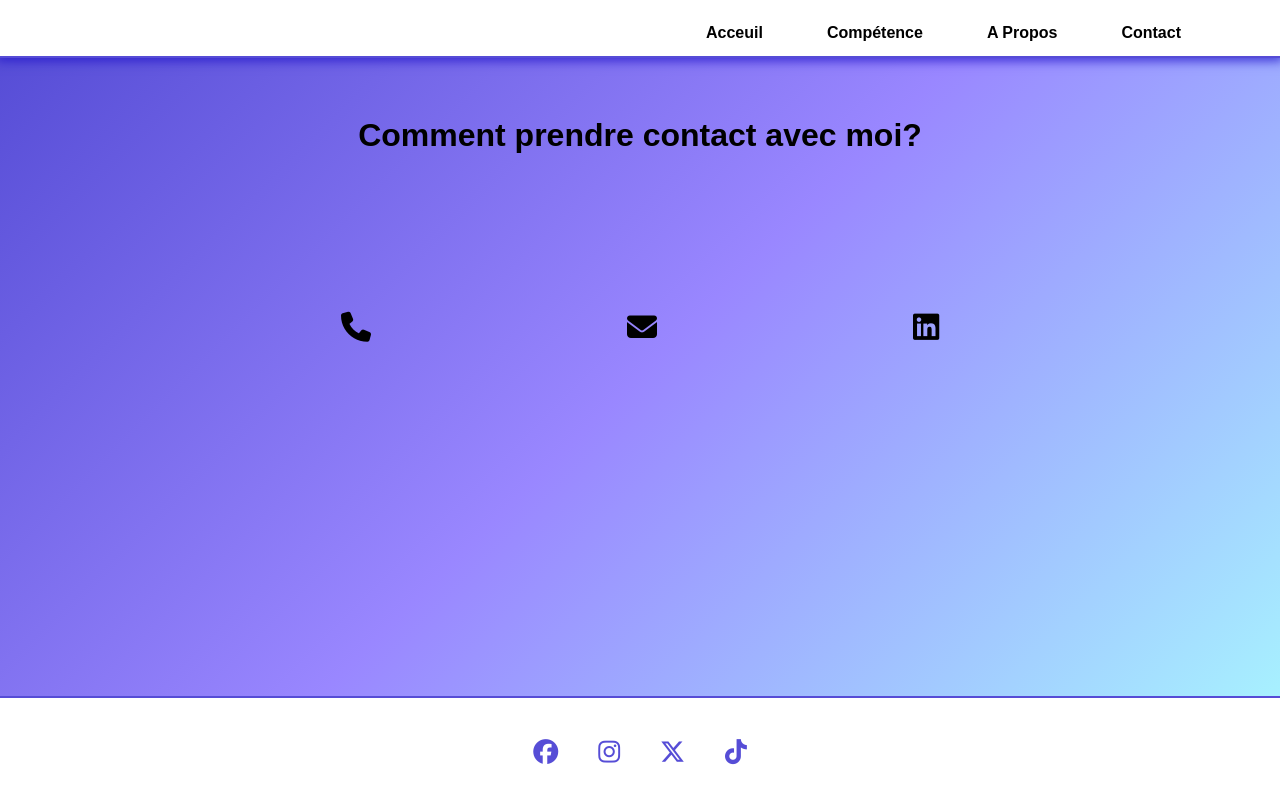
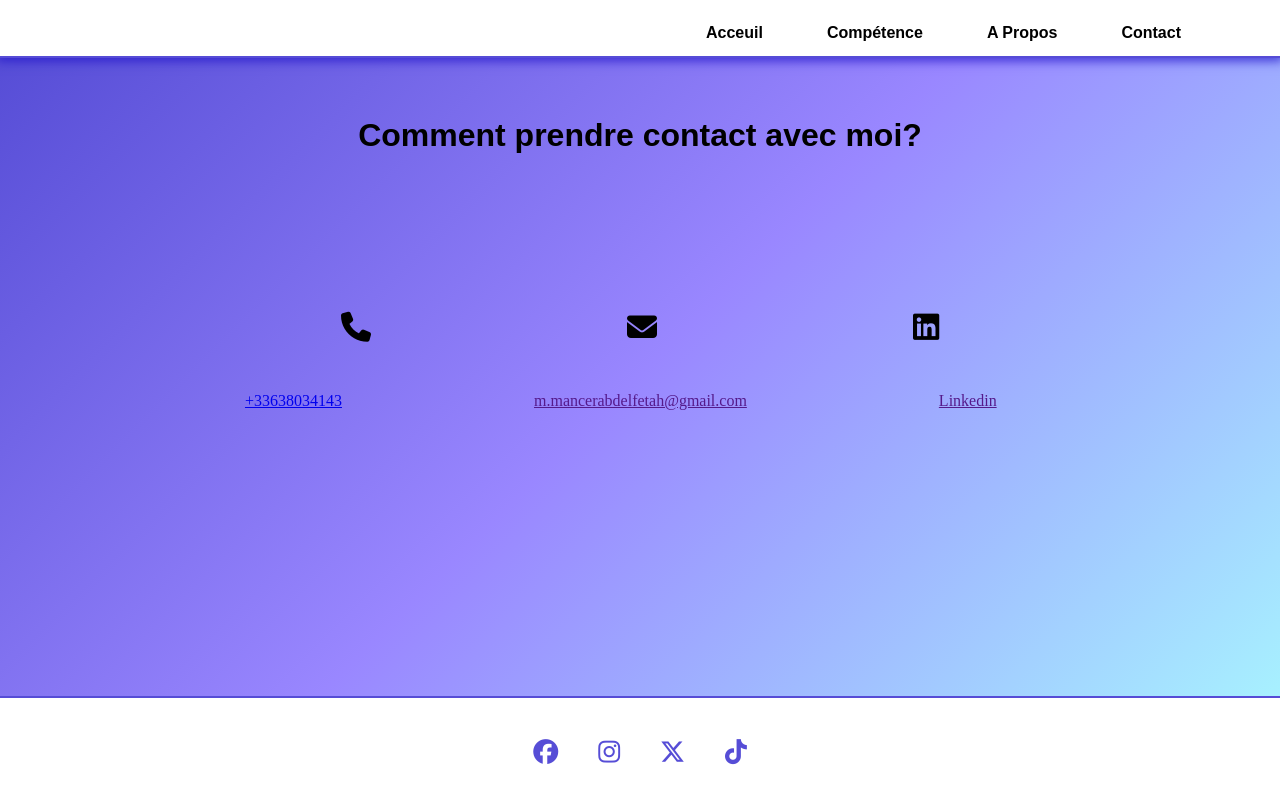
Before and after one commit to abdbilal146/my_portfolio, an Angular app: page /contact-me in a window 1280 px wide. Built offline with nearby package versions, Linux system fonts and the light colour scheme.

Commit message:
animation added HomePage

```diff
--- a/src/app/components/contact-page/contact-page.component.css
+++ b/src/app/components/contact-page/contact-page.component.css
@@ -6,7 +6,7 @@
     left: 0;
     width: 100%;
     height: 80vh;
-    background: linear-gradient(135deg, rgba(33, 21, 201, 0.76), rgba(128, 105, 255, 0.8), rgba(0, 213, 255, 0.346));;
+    background: linear-gradient(135deg, rgba(33, 21, 201, 0.76), rgba(128, 105, 255, 0.8), rgba(0, 213, 255, 0.346));
 }
 
 .title-container{
@@ -41,3 +41,19 @@
     font-size: 30px;
 
 }
+
+.contact-us-content-container{
+    position: absolute;
+    top: 40vh;
+    left: 48.5vw;
+    transform: translateX(-50%) ;
+    margin: 0;
+    padding: 0;
+}
+
+.contact-us-content-container ul {
+    display: flex;
+    list-style: none;
+    gap: 15vw;
+    padding-left: 0;
+}
--- a/src/app/components/contact-page/contact-page.component.html
+++ b/src/app/components/contact-page/contact-page.component.html
@@ -9,5 +9,15 @@
             <li><i class="fa-solid fa-envelope"></i></li>
             <li><i class="fa-brands fa-linkedin"></i></li>
         </ul>
+
     </div>
+
+    <div class="contact-us-content-container">
+        <ul>
+            <li><a href="tel:+33638034143">+33638034143</a>
+            <li class="email-li"><a href="">m.mancerabdelfetah&#64;gmail.com</a></li>
+            <li><a href="">Linkedin</a></li>
+        </ul>
+    </div>
+
 </div>
--- a/src/app/components/home-page/home-page.component.css
+++ b/src/app/components/home-page/home-page.component.css
@@ -6,7 +6,7 @@
     left: 0;
     width: 100%;
     height: 80vh;
-    background: linear-gradient(135deg, rgba(33, 21, 201, 0.76), rgba(128, 105, 255, 0.8), rgba(0, 213, 255, 0.346));;
+    background: #3586ff;
 }
 
 .image-container{
@@ -95,3 +95,59 @@
     }
 
 }
+
+
+/* Home Page animation style*/
+section .air{
+    position: absolute;
+    bottom: 0;
+    left: 0;
+    width: 100%;
+    height: 100px;
+    background: url(https://1.bp.blogspot.com/-xQUc-TovqDk/XdxogmMqIRI/AAAAAAAACvI/AizpnE509UMGBcTiLJ58BC6iViPYGYQfQCLcBGAsYHQ/s1600/wave.png);
+    background-size: 1000px 100px
+}
+section .air.air1{
+    animation: wave 35s linear infinite;
+    z-index: 1000;
+    opacity: 1;
+    animation-delay: 0s;
+    bottom: 0;
+}
+section .air.air2{
+    animation: wave2 20s linear infinite;
+    z-index: 999;
+    opacity: 0.5;
+    animation-delay: -5s;
+    bottom: 10px;
+}
+section .air.air3{
+    animation: wave 35s linear infinite;
+    z-index: 998;
+    opacity: 0.2;
+    animation-delay: -2s;
+    bottom: 15px;
+}
+section .air.air4{
+    animation: wave2 10s linear infinite;
+    z-index: 997;
+    opacity: 0.7;
+    animation-delay: -5s;
+    bottom: 20px;
+}
+@keyframes wave{
+    0%{
+      background-position-x: 0px;
+    }
+    100%{
+      background-position-x: 1000px;
+    }
+}
+@keyframes wave2{
+    0%{
+      background-position-x: 0px;
+    }
+    100%{
+      background-position-x: -1000px;
+    }
+}
--- a/src/app/components/home-page/home-page.component.html
+++ b/src/app/components/home-page/home-page.component.html
@@ -6,4 +6,10 @@
         <p>Je M'appelle <span>Abd-ElFetah (Bilal) Mancer</span></p>
         <p>Je suis Un Ingénieur En Informatique et Logiciel </p>
     </div>
+    <section>
+        <div class='air air1'></div>
+        <div class='air air2'></div>
+        <div class='air air3'></div>
+        <div class='air air4'></div>
+    </section>
 </div>
```
